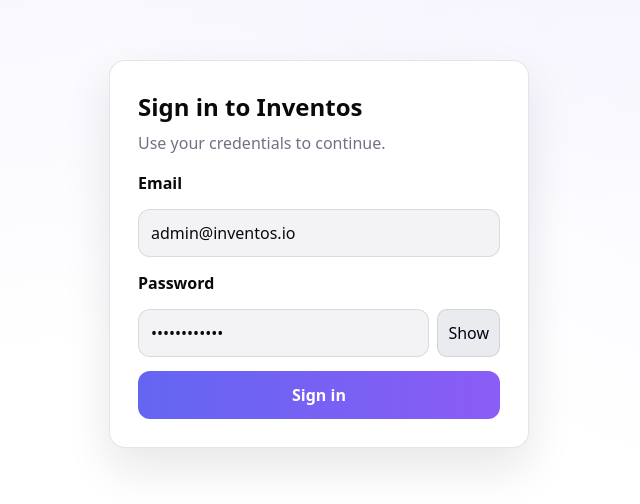
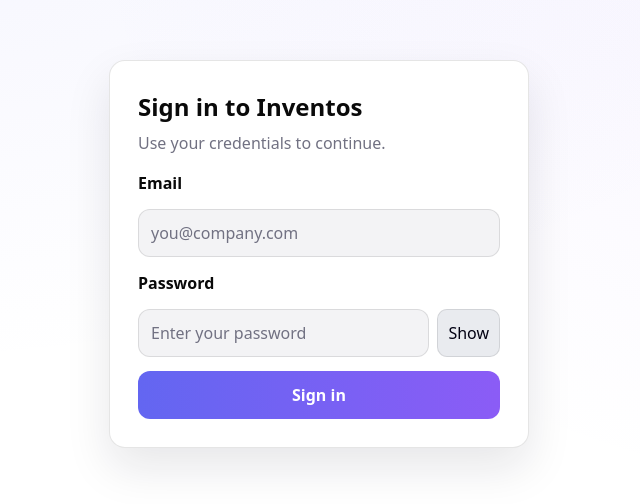
Before and after one commit to bizworks-org/inventos, a Next.js app: page /login in a window 1280 px wide. Shown: the part 146-650 px from the top of the page, without its empty margins (321-961 px from the left). Built offline with nearby package versions, Linux system fonts and the light colour scheme; no server answers.

Commit message:
feat(auth): disabled hard coded credentials

```diff
--- a/app/login/page.tsx
+++ b/app/login/page.tsx
@@ -4,8 +4,8 @@
 import styles from './login.module.css';
 
 export default function LoginPage() {
-  const [email, setEmail] = useState('admin@inventos.io');
-  const [password, setPassword] = useState('Cl635EbUp8dN');
+  const [email, setEmail] = useState('');
+  const [password, setPassword] = useState('');
   const [error, setError] = useState<string | null>(null);
   const [loading, setLoading] = useState(false);
   const [showPassword, setShowPassword] = useState(false);
```
